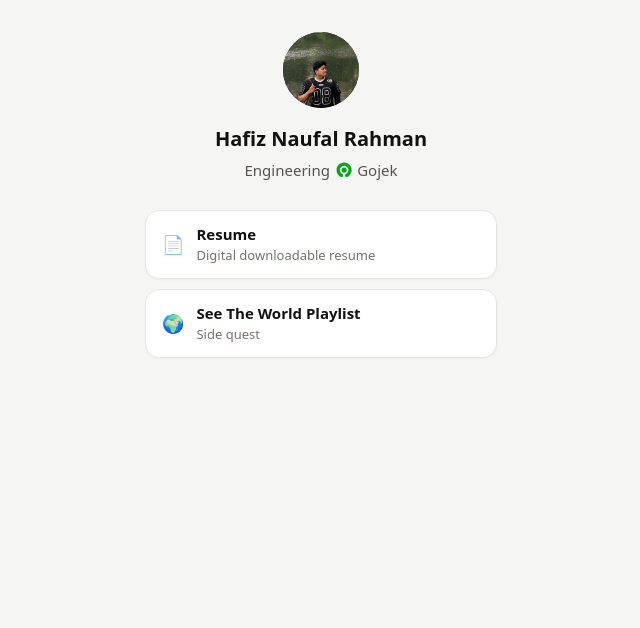
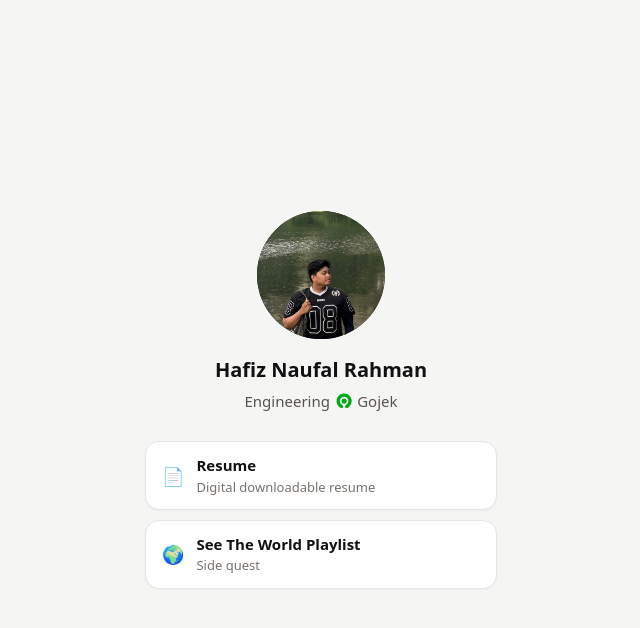
Before and after one commit to hafiznaufalr/hafiznaufalr.github.io, a plain HTML site: page index.html in a window 1280 px wide. Shown: the whole page, without its empty margins (319-959 px from the left). Drawn offline with Linux system fonts and the light colour scheme.

Commit message:
Center page content and enlarge the profile avatar.
Uses flexbox to vertically and horizontally center the layout and increases the avatar to 8rem for better visibility.

```diff
--- a/index.html
+++ b/index.html
@@ -15,20 +15,22 @@
 
     body {
       min-height: 100dvh;
+      display: flex;
+      align-items: center;
+      justify-content: center;
       font-family: system-ui, -apple-system, "Segoe UI", sans-serif;
       font-size: 16px;
       line-height: 1.5;
       color: #111;
       background: #f5f5f4;
-      padding: max(2rem, env(safe-area-inset-top))
+      padding: max(1.25rem, env(safe-area-inset-top))
                max(1.25rem, env(safe-area-inset-right))
-               max(2rem, env(safe-area-inset-bottom))
+               max(1.25rem, env(safe-area-inset-bottom))
                max(1.25rem, env(safe-area-inset-left));
     }
 
     main {
       width: min(100%, 22rem);
-      margin: 0 auto;
     }
 
     .profile {
@@ -38,13 +40,13 @@
 
     .avatar {
       position: relative;
-      width: 4.75rem;
-      height: 4.75rem;
+      width: 8rem;
+      height: 8rem;
       margin: 0 auto 1rem;
       border-radius: 50%;
       display: grid;
       place-items: center;
-      font-size: 1.125rem;
+      font-size: 1.5rem;
       font-weight: 600;
       color: #fff;
       background: #1c1917;
```
